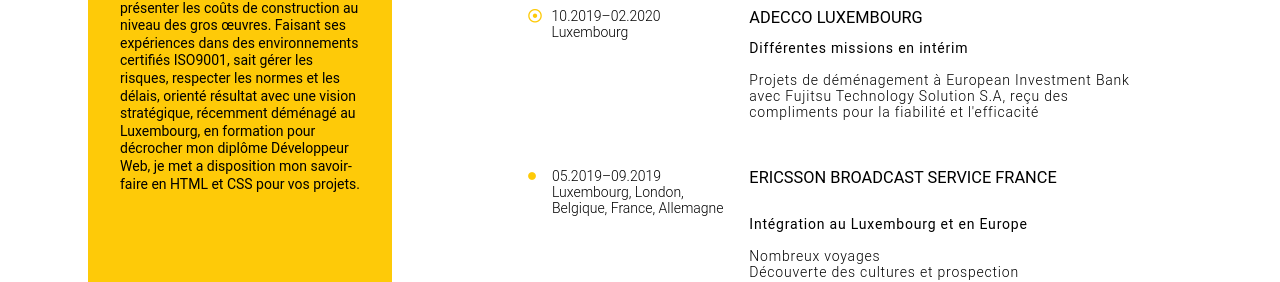
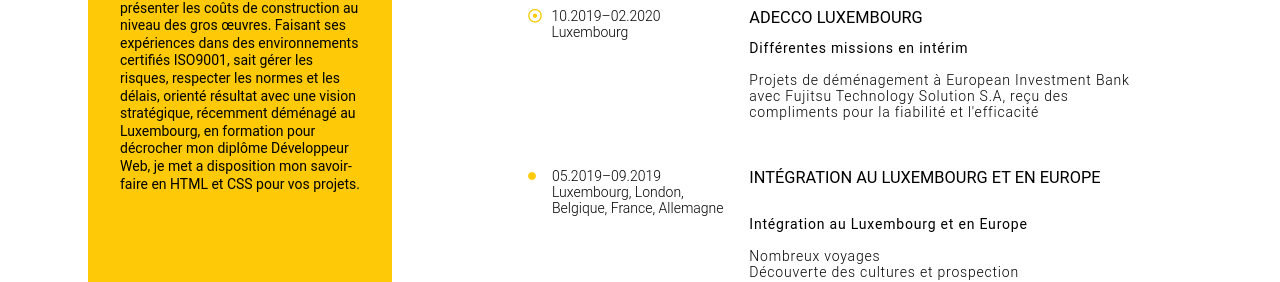
Before and after one commit to Hsm93/hsm93.github.io, a plain HTML site: page index.html in a window 1280 px wide. Shown: the part 770-1052 px from the top of the page. Drawn offline with Linux system fonts and the light colour scheme.

Commit message:
Update index.html

```diff
--- a/index.html
+++ b/index.html
@@ -86,7 +86,7 @@
                         Projets de déménagement à European Investment Bank avec Fujitsu Technology Solution S.A, reçu des compliments pour la fiabilité et l'efficacité</p>
                 </li>
                 <li class="element-wrapper">
-                    <h3 class="experience">Ericsson Broadcast Service France</h3>
+                    <h3 class="experience">Intégration au Luxembourg et en Europe</h3>
                     <div class="dot-wrapper"><i class="fas fa-circle"></i>
                         <p class="date-place">05.2019–09.2019<br>Luxembourg, London,<br> Belgique, France, Allemagne</p>
                     </div>
```
